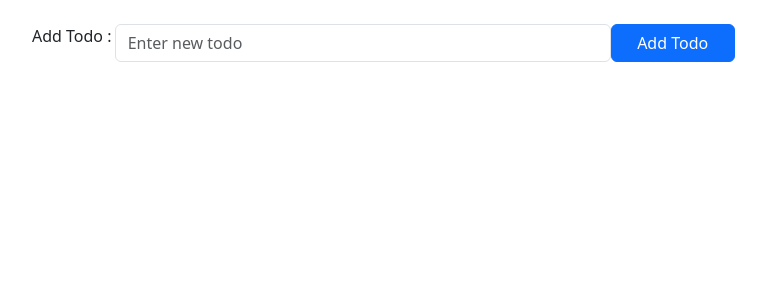
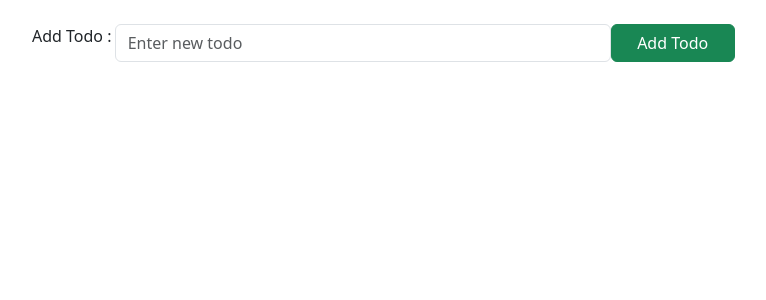
Before and after one commit to bantisingh20/Todo-App, an Angular app: page / in a window 1280 px wide. Shown: the top 300 px of the page, without its empty margins (50-816 px from the left). Built offline with nearby package versions, Linux system fonts and the light colour scheme.

Commit message:
color change

```diff
--- a/src/app/MyComponent/todos/todos.component.html
+++ b/src/app/MyComponent/todos/todos.component.html
@@ -5,8 +5,7 @@
             <label class="col-md-2">Add Todo : </label>
             <input type="text" [(ngModel)]="newTodo" placeholder="Enter new todo" class="form-control col-md-3" />
 
-            <button (click)="addTodo()" class="btn btn-primary col-md-3">{{ currentTodoIndex === null ? 'Add Todo' : 'Update Todo' }}
-              </button>
+            <button (click)="addTodo()" class="btn btn-success col-md-3"> {{ currentTodoIndex === null ? 'Add Todo' : 'Update Todo' }} </button>
         </div>
 
 
```
